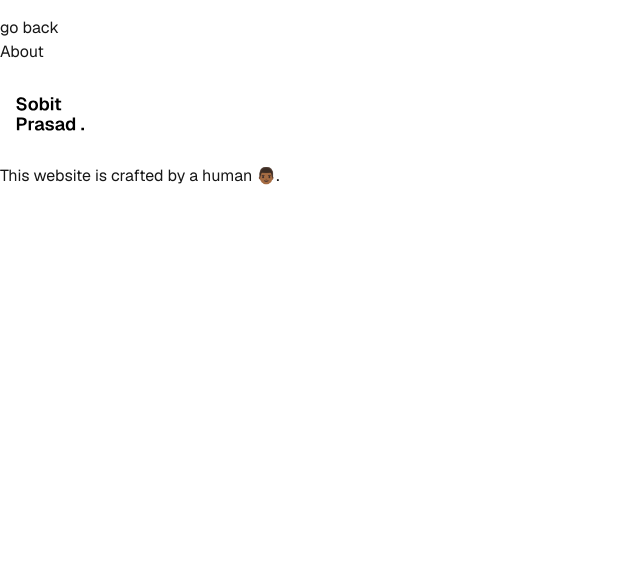
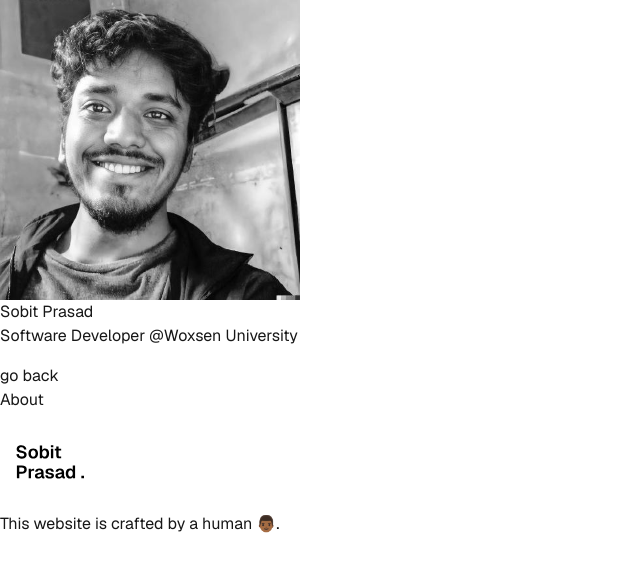
Before and after one commit to sobitp59/portfoliosobitprasad, a Next.js app: page /about in a window 1280 px wide. Shown: the top 572 px of the page, without its empty margins (0-640 px from the left). Built offline with nearby package versions, Linux system fonts and the light colour scheme.

Commit message:
just testing

```diff
--- a/src/app/layout.tsx
+++ b/src/app/layout.tsx
@@ -4,6 +4,7 @@ import "./globals.css";
 import { Analytics } from "@vercel/analytics/next"
 import { Footer } from "../components/footer";
 import ScrollProgressBar from "../components/progress-bar";
+import BlurImage from "../components/blur-image";
 
 
 const geist = Geist({
@@ -43,18 +44,38 @@ export default function RootLayout({
 }>) {
   return (
     <html lang="en">
-       {/* <head/> */}
+      {/* <head/> */}
       <body className={`${geist.variable} antialiased`}>
-        <main className="min-h-screen p-8 pb-20 gap-16 sm:p-20">
+        <main className="min-h-screen">
           <ScrollProgressBar />
 
-         {children}
+          <section className="w-full flex justify-center items-center gap-5 sticky top-0 py-4 z-10 md:hidden bg-slate-900/5 backdrop-blur-lg ">
+            <BlurImage
+              src={"/profile2.jpeg"}
+              alt="Sobit Prasad"
+              width={300}
+              height={300}
+              blurDataURL="/profile2.jpeg"
+              className="rounded-lg w-12 h-12 md:hidden object-cover rotate-6"
+            />
+            <section className="flex flex-col items-start">
+              <h1 className="text-2xl font-bold text-slate-300">Sobit Prasad</h1>
+              <p className="text-xs text-slate-400">Software Developer <a href="https://woxsen.edu.in/" rel="noopener noreferrer" target="_blank">@Woxsen University</a></p>
+            </section>
+          </section>
+
+          <div className="flex flex-col items-center justify-center gap-8 p-4 md:p-8 lg:p-20">
+            {children}
+          </div>
         </main>
 
-        <Analytics/>
+        <Analytics />
 
-        <Footer/>
+        <Footer />
       </body>
     </html>
   );
 }
+
+
+// p-8 pb-20 gap-16 sm:p-20
--- a/src/components/header-nav.tsx
+++ b/src/components/header-nav.tsx
@@ -4,8 +4,8 @@ import LeftArrowIcon from "../assets/icons/icons";
 
 const HeaderNavbar = ({ title }: { title: string }) => {
   return (
-    <div className="w-full flex justify-between items-center">
-      <Link href={"/"} className="flex text-sm items-center gap-2">
+    <div className="w-full flex justify-center items-center">
+      <Link href={"/"} className="flex text-sm items-center gap-2 absolute left-4 text-primary hover:text-primary/80 transition-all duration-200 ease-in-out">
         <LeftArrowIcon /> go back
       </Link>
 
--- a/src/components/progress-bar.tsx
+++ b/src/components/progress-bar.tsx
@@ -4,8 +4,11 @@ import { useEffect, useState } from "react";
 
 export default function ScrollProgressBar() {
   const [scrollProgress, setScrollProgress] = useState(0);
+  const [hasMounted, setHasMounted] = useState(false);
 
   useEffect(() => {
+    setHasMounted(true);
+
     const updateScrollProgress = () => {
       const scrollTop = window.scrollY;
       const docHeight = document.documentElement.scrollHeight - window.innerHeight;
@@ -14,12 +17,16 @@ export default function ScrollProgressBar() {
     };
 
     window.addEventListener("scroll", updateScrollProgress);
+    updateScrollProgress(); // Trigger initial value
+
     return () => window.removeEventListener("scroll", updateScrollProgress);
   }, []);
 
+  if (!hasMounted) return null; // Avoid rendering on server
+
   return (
     <div
-      className="fixed top-0 left-0 h-[2px] bg-white z-50 transition-all duration-100 ease-in-out"
+      className="fixed top-0 left-0 h-[3px] bg-white z-50 transition-all duration-100 ease-in-out"
       role="progressbar"
       aria-valuenow={scrollProgress}
       aria-valuemin={0}
```
Also changed, not shown: src/app/loading.tsx (added, +7 -0 lines), src/app/page.tsx (+19 -15 lines), src/components/download-resume.tsx (added, +15 -0 lines), 1 other file (tests, documents, lock files or other folders).
